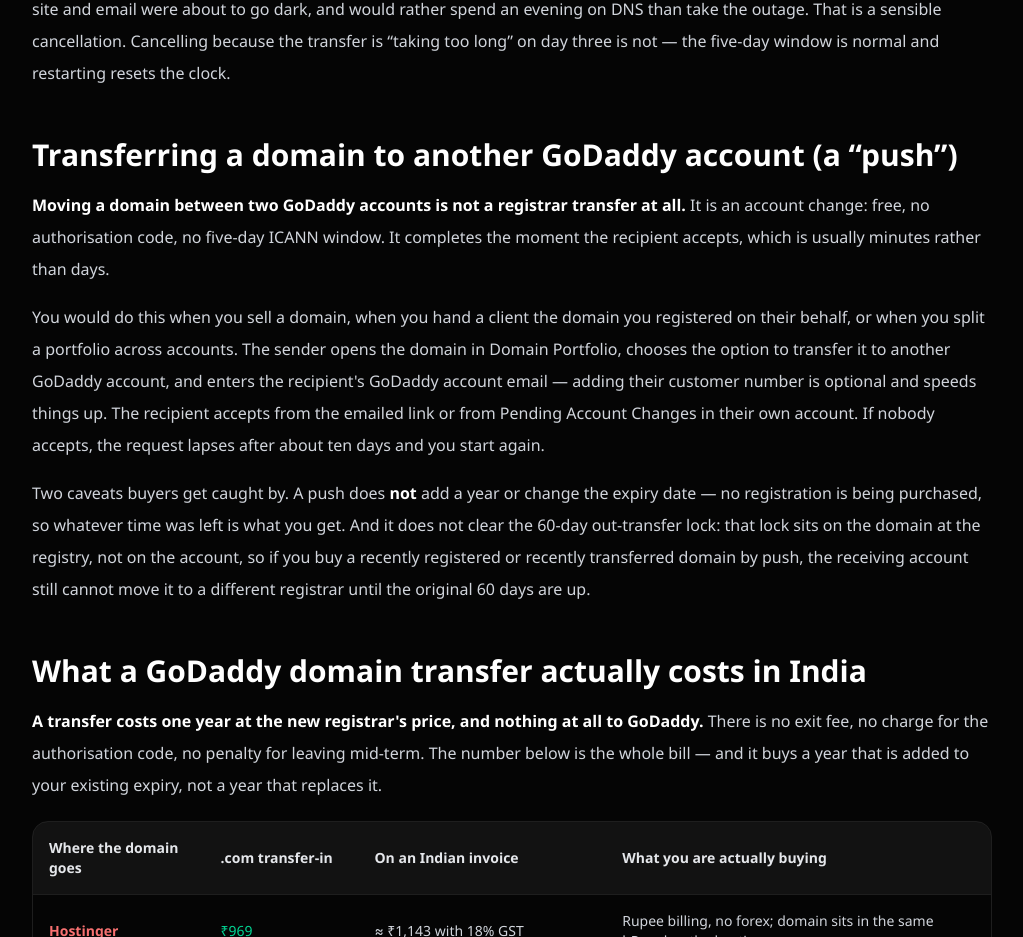
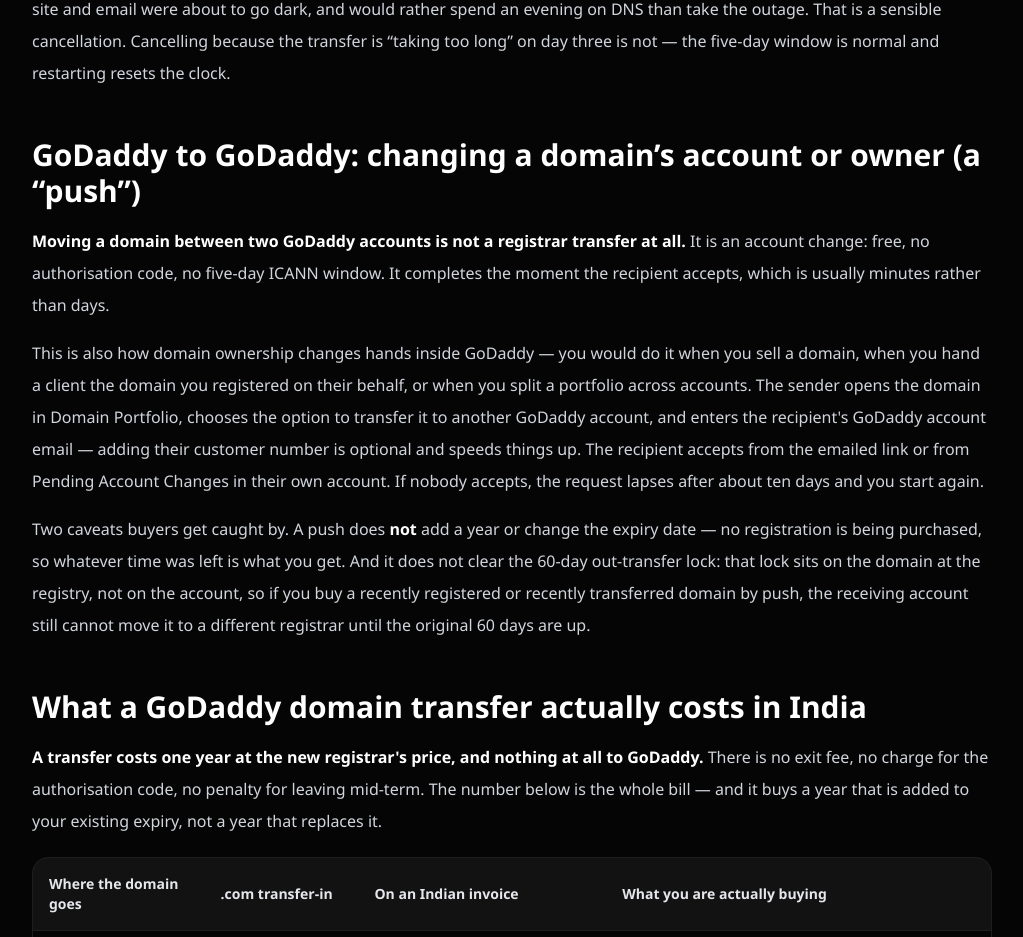
Before and after one commit to mohit16161600/profile-in-next, a Next.js app: page /blog/how-to-transfer-domain-from-godaddy in a window 1280 px wide. Shown: the part 7579-8516 px from the top of the page, without its empty margins (128-1151 px from the left). Built offline with nearby package versions, Linux system fonts and the light colour scheme.

Commit message:
EXP-019: match account-change section wording to search language on GoDaddy transfer guide

```diff
--- a/src/app/blog/how-to-transfer-domain-from-godaddy/page.tsx
+++ b/src/app/blog/how-to-transfer-domain-from-godaddy/page.tsx
@@ -493,7 +493,7 @@
                     </section>
 
                     <section className="mb-12">
-                        <h2 className="text-3xl font-bold text-white mb-4">Transferring a domain to another GoDaddy account (a &ldquo;push&rdquo;)</h2>
+                        <h2 className="text-3xl font-bold text-white mb-4">GoDaddy to GoDaddy: changing a domain&rsquo;s account or owner (a &ldquo;push&rdquo;)</h2>
                         <p className="text-gray-300 leading-8 mb-4">
                             <strong className="text-white">Moving a domain between two GoDaddy accounts is not a
                             registrar transfer at all.</strong> It is an account change: free, no authorisation code, no
@@ -501,8 +501,9 @@
                             minutes rather than days.
                         </p>
                         <p className="text-gray-300 leading-8 mb-4">
-                            You would do this when you sell a domain, when you hand a client the domain you registered on
-                            their behalf, or when you split a portfolio across accounts. The sender opens the domain in
+                            This is also how domain ownership changes hands inside GoDaddy — you would do it when you sell a
+                            domain, when you hand a client the domain you registered on their behalf, or when you split a
+                            portfolio across accounts. The sender opens the domain in
                             Domain Portfolio, chooses the option to transfer it to another GoDaddy account, and enters
                             the recipient&apos;s GoDaddy account email — adding their customer number is optional and
                             speeds things up. The recipient accepts from the emailed link or from Pending Account Changes
```
Also changed, not shown: 1 other file (tests, documents, lock files or other folders).
